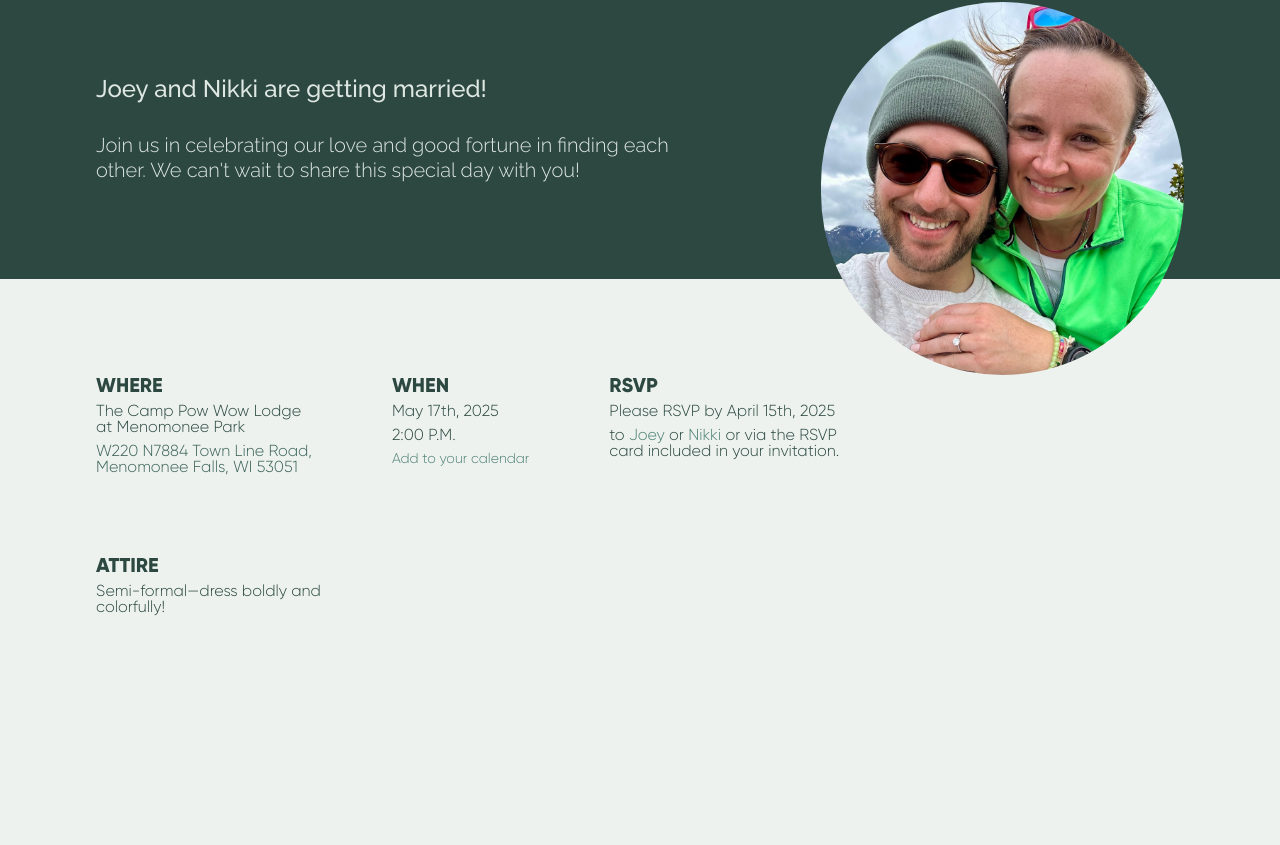
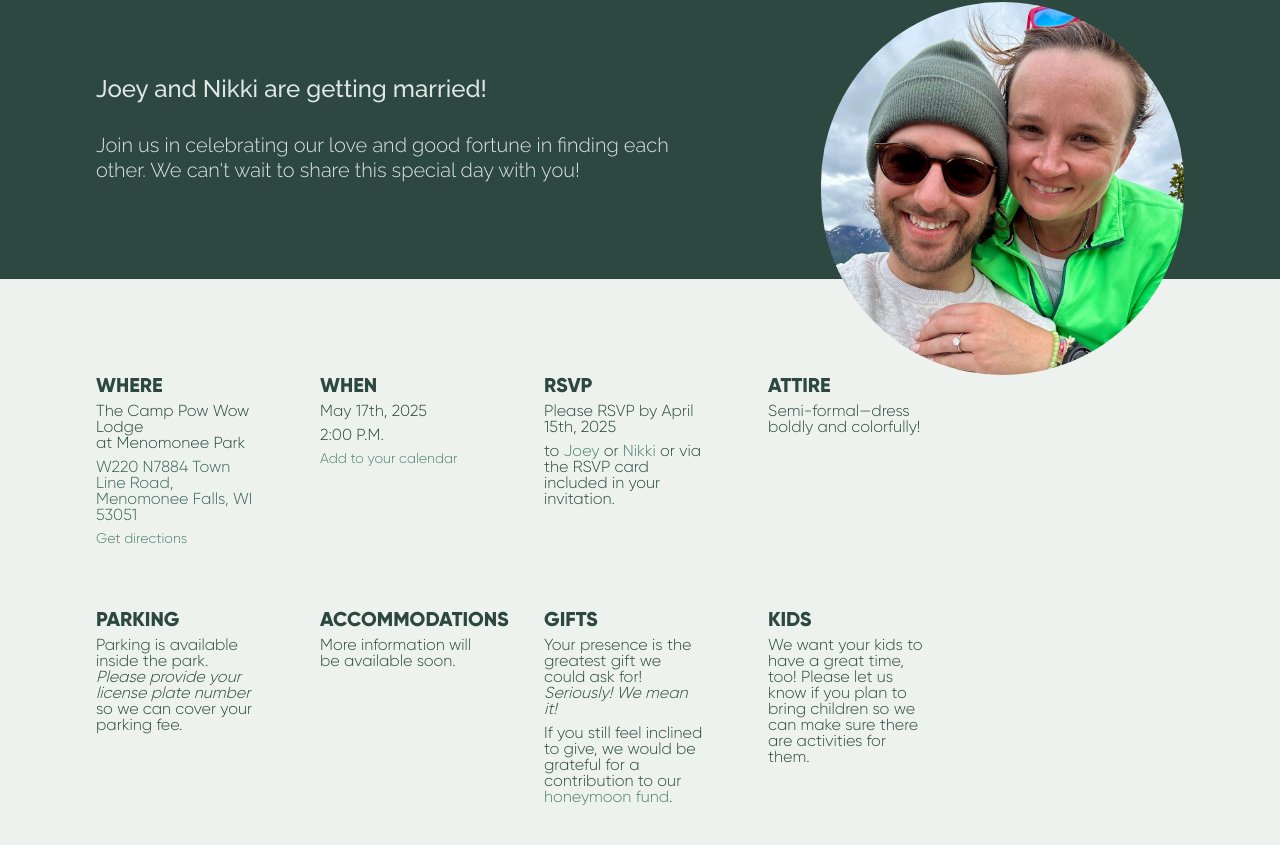
Before and after one commit to josefdlange/joeyandnikki.wedding, a Next.js app: page / in a window 1280 px wide. Shown: the part 723-1568 px from the top of the page. Before the commit the page ends 1434 px from the top, so only its background shows below. Built offline with nearby package versions, Linux system fonts and the light colour scheme.

Commit message:
Add a few more detail blocks

```diff
--- a/src/app/page.tsx
+++ b/src/app/page.tsx
@@ -40,9 +40,11 @@ export default function Home() {
                         </div>
                     </div>
                 </div>
-                <Image src={"/joeyandnikki.jpg"} alt="Joey and Nikki" width={"1024"} height={"1024"} className="w-full md:w-1/3 rounded-full -mb-[50%] md:-mb-48" />
+                <Image src={"/joeyandnikki.jpg"} alt="Joey and Nikki" width={"1024"} height={"1024"}
+                       className="w-full md:w-1/3 rounded-full -mb-[50%] md:-mb-48"/>
             </div>
-            <div className="flex flex-col md:flex-row md:flex-wrap gap-12 md:gap-20 p-8 max-sm:pt-[45vw] md:p-12 lg:p-24">
+            <div
+                className="grid grid-cols-1 md:grid-cols-3 lg:grid-cols-4 md:max-w-[80%] gap-12 md:gap-16 p-8 max-sm:pt-[45vw] md:p-12 lg:p-24">
                 <InfoBlock title={"Where"}>
                     <p className="text-md font-medium leading-none">
                         The Camp Pow Wow Lodge<br/> at Menomonee Park
@@ -50,6 +52,10 @@ export default function Home() {
                     <p className="text-md font-medium leading-none text-peacock-800">
                         W220 N7884 Town Line Road,<br/>
                         Menomonee Falls, WI 53051
+                    </p>
+                    <p className="text-sm font-medium leading-none text-peacock-700 hover:underline">
+                        <a href={"https://www.google.com/maps/dir//Caml+Pow+Wow+Lodge,+Menomonee+Falls,+WI+53051/@43.1619774,-88.2592087,12z/data=!4m8!4m7!1m0!1m5!1m1!1s0x88045560e3a41739:0x2cef929157f5258d!2m2!1d-88.176808!2d43.162007"}
+                           target={"_blank"}>Get directions</a>
                     </p>
                 </InfoBlock>
                 <InfoBlock title={"When"}>
@@ -79,6 +85,29 @@ export default function Home() {
                         Semi-formal&mdash;dress boldly and colorfully!
                     </p>
                 </InfoBlock>
+                <InfoBlock title={"Parking"}>
+                    <p className="text-md font-medium leading-none">
+                        Parking is available inside the park. <span className="italic">Please provide your license plate number</span> so we can cover your parking fee.
+                    </p>
+                </InfoBlock>
+                <InfoBlock title={"Accommodations"}>
+                    <p className="text-md font-medium leading-none">
+                        More information will be available soon.
+                    </p>
+                </InfoBlock>
+                <InfoBlock title={"Gifts"}>
+                    <p className="text-md font-medium leading-none">
+                        Your presence is the greatest gift we could ask for! <span className={"italic"}>Seriously! We mean it!</span>
+                    </p>
+                    <p className="text-md font-medium leading-none">
+                        If you still feel inclined to give, we would be grateful for a contribution to our <a href="https://www.honeyfund.com/site/joeyandnikki" target="_blank" className="text-peacock-700 hover:underline">honeymoon fund</a>.
+                    </p>
+                </InfoBlock>
+                <InfoBlock title={"Kids"}>
+                    <p className="text-md font-medium leading-none">
+                        We want your kids to have a great time, too! Please let us know if you plan to bring children so we can make sure there are activities for them.
+                    </p>
+                </InfoBlock>
             </div>
         </div>
     );
```
